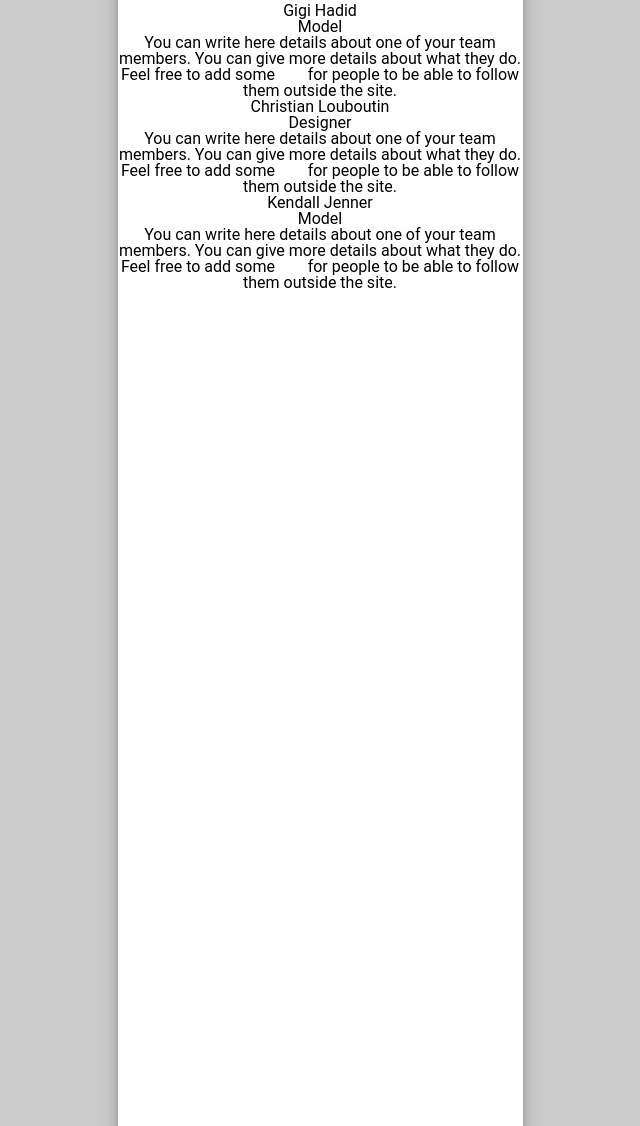
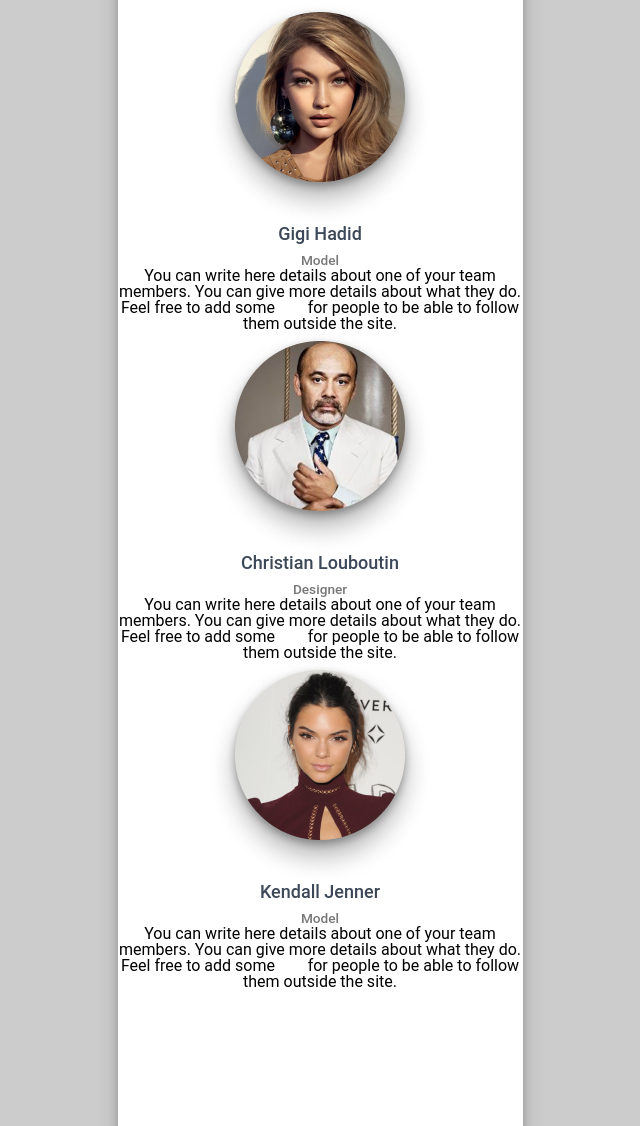
Before and after one commit to Andris-Pikarevskis/Creative-Tim, a plain HTML site: page Landing page/Landing.html in a window 1280 px wide. Shown: the part 2176-3302 px from the top of the page, without its empty margins (320-960 px from the left). Drawn offline with Linux system fonts and the light colour scheme; files whose address does not match are found by name.

Commit message:
labojums

```diff
--- a/Landing page/Landing.css
+++ b/Landing page/Landing.css
@@ -421,3 +421,55 @@ button{
 	flex-direction: column;
 	text-align: center;
 }
+
+.gigi-photo{
+	width: 220px;
+    height: 220px;
+	background: url(Landing-images/AVATAR.png);
+	background-position: center;
+	background-repeat: no-repeat;
+	margin: 0 auto;
+}
+
+.Christian-photo{
+	width: 220px;
+    height: 220px;
+	background: url(Landing-images/AVATAR1.png);
+	background-position: center;
+	background-repeat: no-repeat;
+	margin: 0 auto;
+}
+
+.Kendall-photo{
+	width: 220px;
+    height: 220px;
+	background: url(Landing-images/AVATAR2.png);
+	background-position: center;
+	background-repeat: no-repeat;
+	margin: 0 auto;
+}
+
+.name{
+	width: 405px;
+	height: 22px;
+	text-align: center;
+	font-family: Roboto;
+	font-style: normal;
+	font-weight: 500;
+	font-size: 18px;
+	line-height: 21px;
+	color: #3C4858;
+}
+
+.profession{
+	width: 405px;
+	height: 16px;
+	margin-top: 7px;
+	text-align: center;
+	font-family: Roboto;
+	font-style: normal;
+	font-weight: 500;
+	font-size: 13.65px;
+	line-height: 16px;
+	color: #777777;
+}
```
